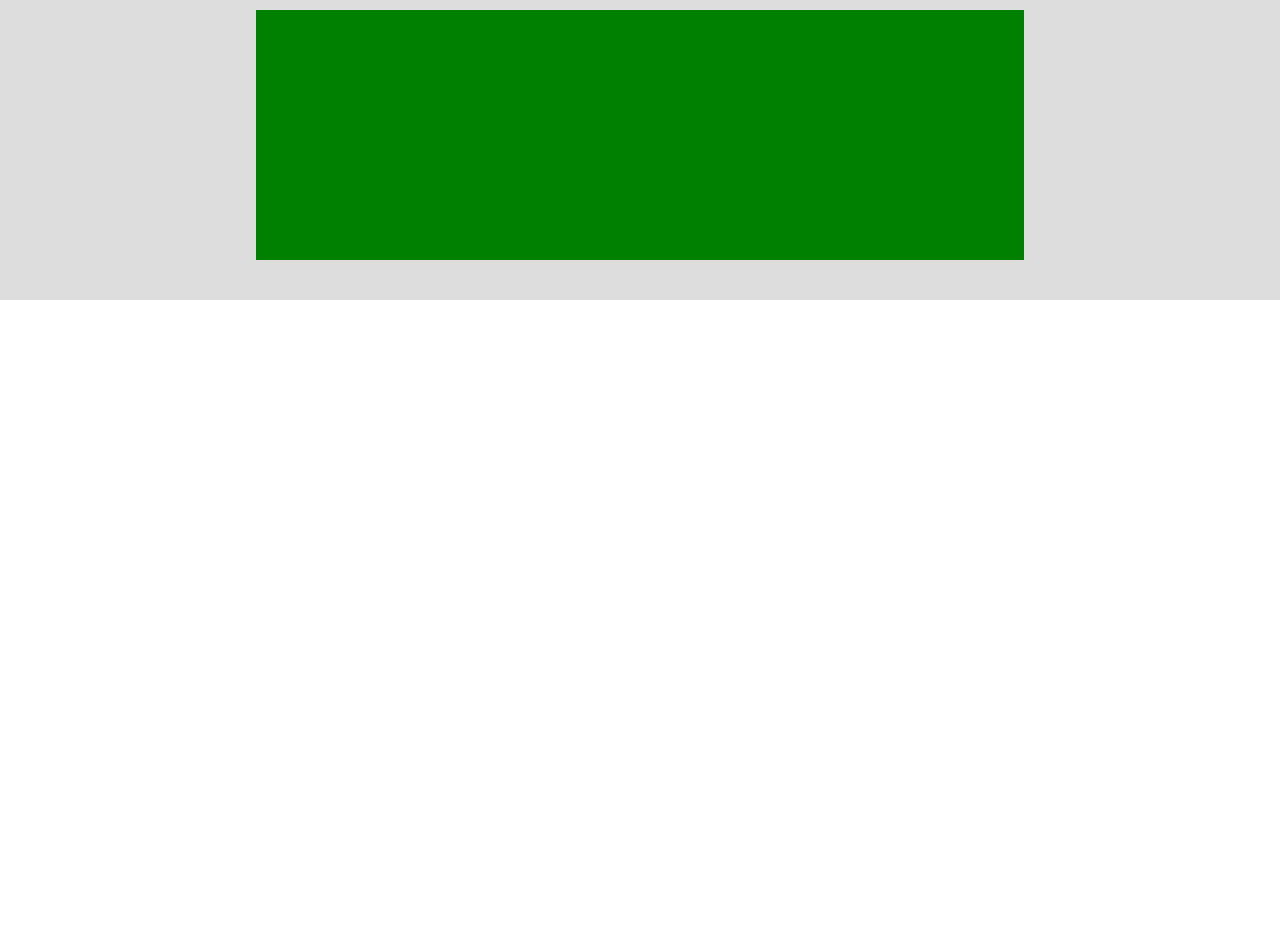
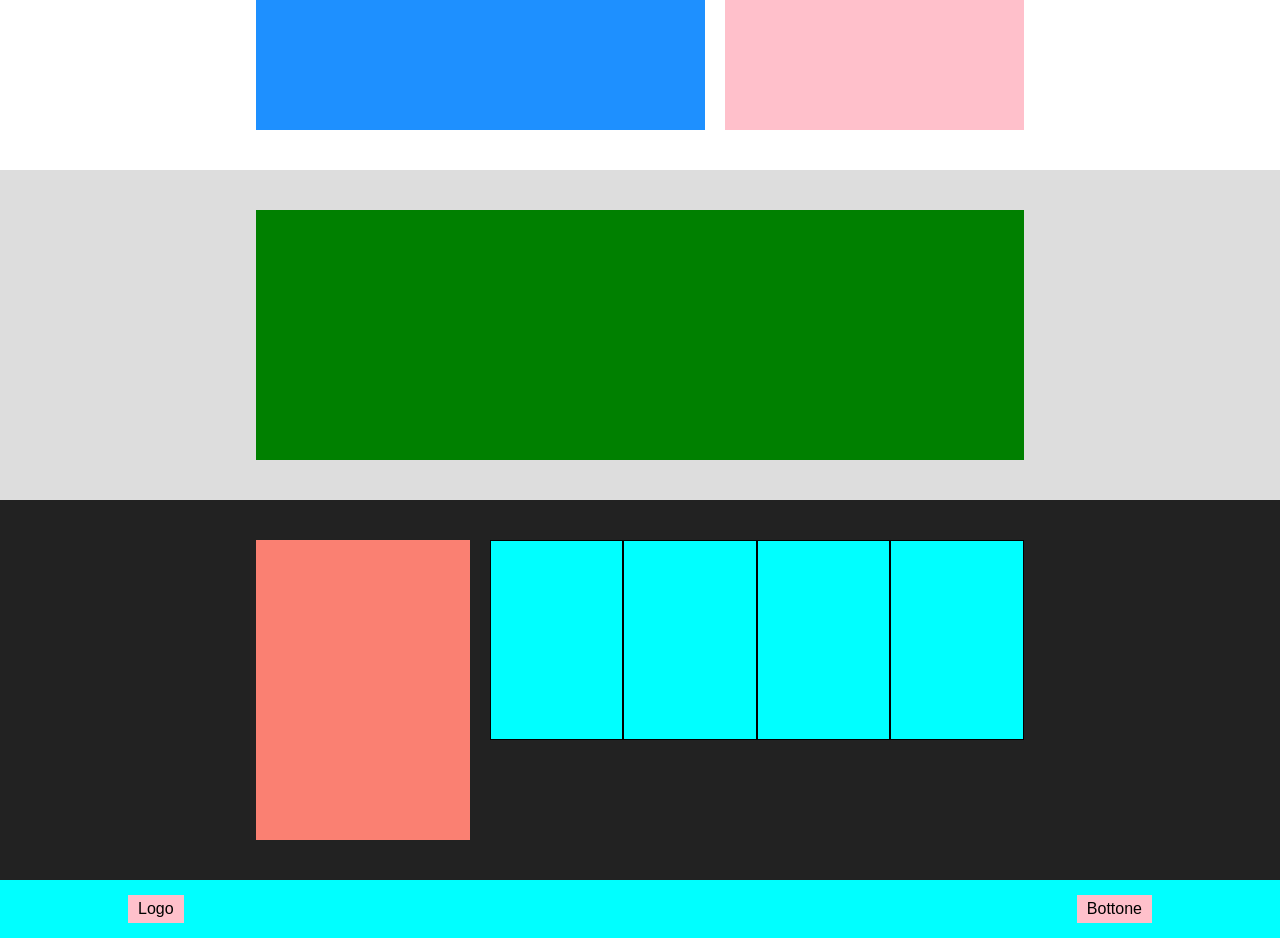
Before and after one commit to carminerizzi91-spec/htmlcss-struttura-discord, a plain HTML site: page index.html in a window 1280 px wide. Shown: the part 1468-2406 px from the top of the page. Before the commit the page ends 1768 px from the top, so only its background shows below. Drawn offline with Linux system fonts and the light colour scheme.

Commit message:
add: section con card e footer

```diff
--- a/css/style.css
+++ b/css/style.css
@@ -61,7 +61,7 @@ header .menu a {
 }
 .banner-box {
   width: 60%;
-  height: 150px;
+  height: 350px;
   background: violet;
   margin: 0 auto;
 }
@@ -94,3 +94,33 @@ header .menu a {
 .pink { background: pink; }
 .green { background: green; }
 .red { background: salmon; }
+
+/* CARDS */
+.cards {
+  display: flex;
+  width: 100%;
+}
+.card {
+  flex: 1;
+  background: cyan;
+  height: 200px;
+  border: 1px solid black;
+}
+
+/* FOOTER */
+footer {
+  background: aqua;
+  padding: 15px 0;
+}
+.footer-inner {
+  width: 80%;
+  margin: 0 auto;
+  display: flex;
+  justify-content: space-between;
+  align-items: center;
+}
+.footer-logo,
+.footer-bottom {
+  background: pink;
+  padding: 5px 10px;
+}
--- a/index.html
+++ b/index.html
@@ -61,11 +61,27 @@
         </section>
 
         <!-- CARDS SECTION -->
-        <section></section>
+        <section class="section dark">
+            <div class="container row">
+                <div class="box red w40"></div>
+                <div class="cards w60">
+                    <div class="card cyan"></div>
+                    <div class="card cyan"></div>
+                    <div class="card cyan"></div>
+                    <div class="card cyan"></div>
+
+                </div>
+            </div>
+        </section>
     </main>
 
     <!-- FOOTER -->
-    <footer></footer>
+    <footer>
+        <div class="footer-inner">
+            <div class="footer-logo">Logo</div>
+            <div class="footer-bottom">Bottone</div>
+        </div>
+    </footer>
 
 </body>
 
```
